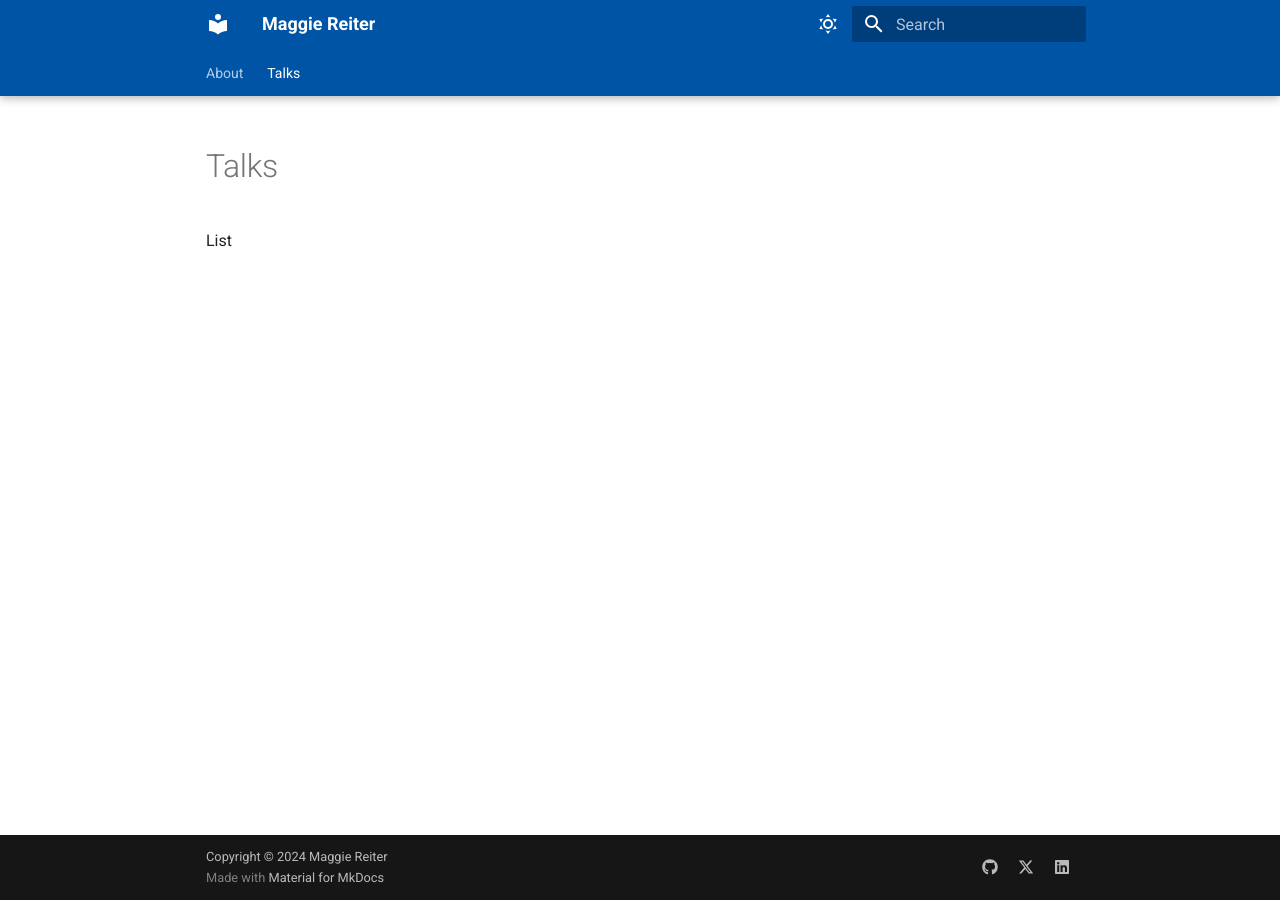
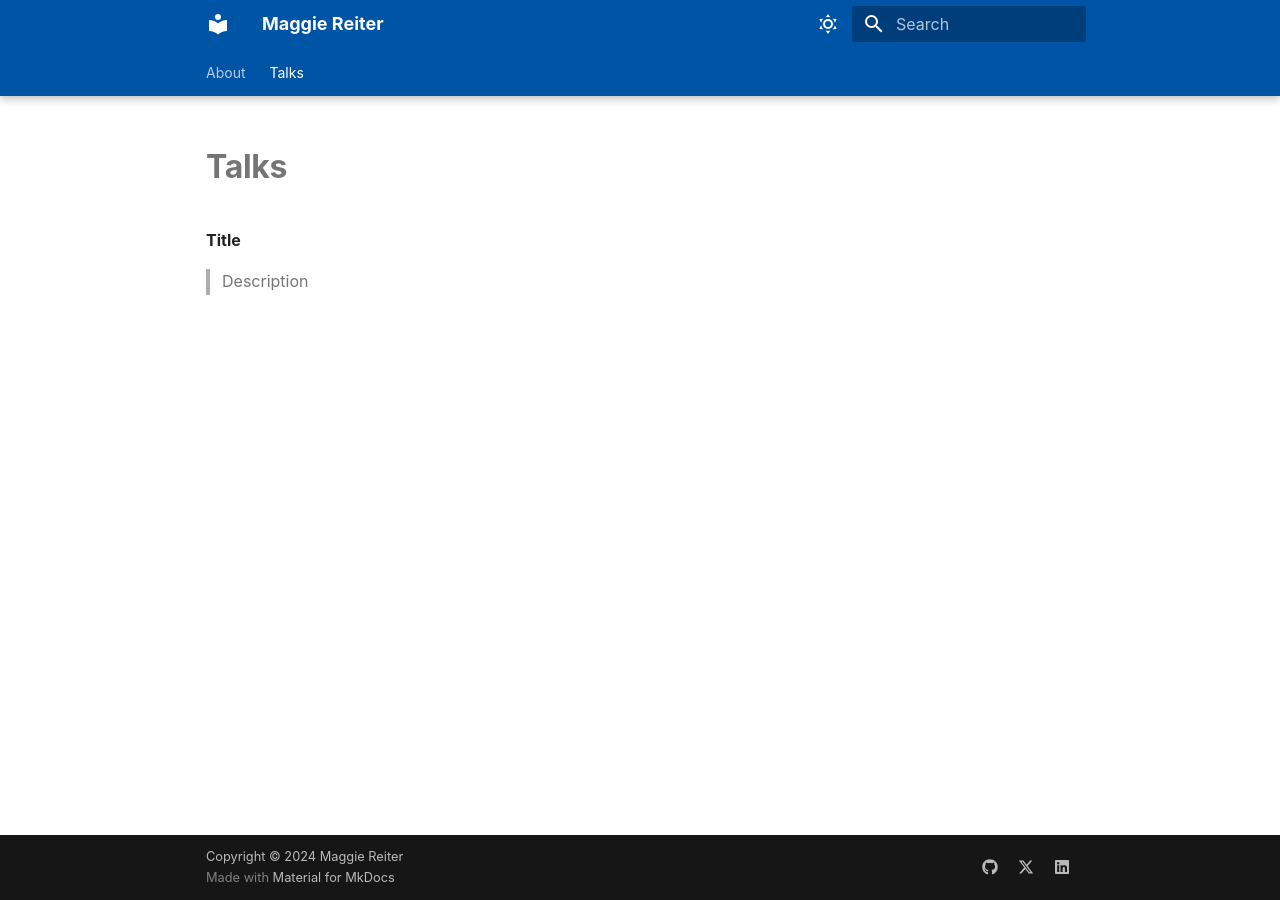
Before and after one commit to maggie-reiter/maggie_site, an MkDocs documentation site: the page built from docs/talks.md, in a window 1280 px wide. Built offline with MkDocs 1.6.1 and Material for MkDocs 9.7.7, drawn with Linux system fonts in a browser that asks for light colours; some web fonts are replaced.

Commit message:
Change font to B612

```diff
--- a/docs/talks.md
+++ b/docs/talks.md
@@ -4,6 +4,7 @@ hide:
   - navigation
   - toc
 ---
-# Talks
+# **Talks**
 
-List
+**Title**
+> Description
--- a/mkdocs.yml
+++ b/mkdocs.yml
@@ -28,6 +28,8 @@ theme:
       toggle:
         icon: material/weather-night
         name: Switch to light mode
+  font:
+    text: B612
   nav:
   - Home: index.md
   - Talks: talks.md
```
